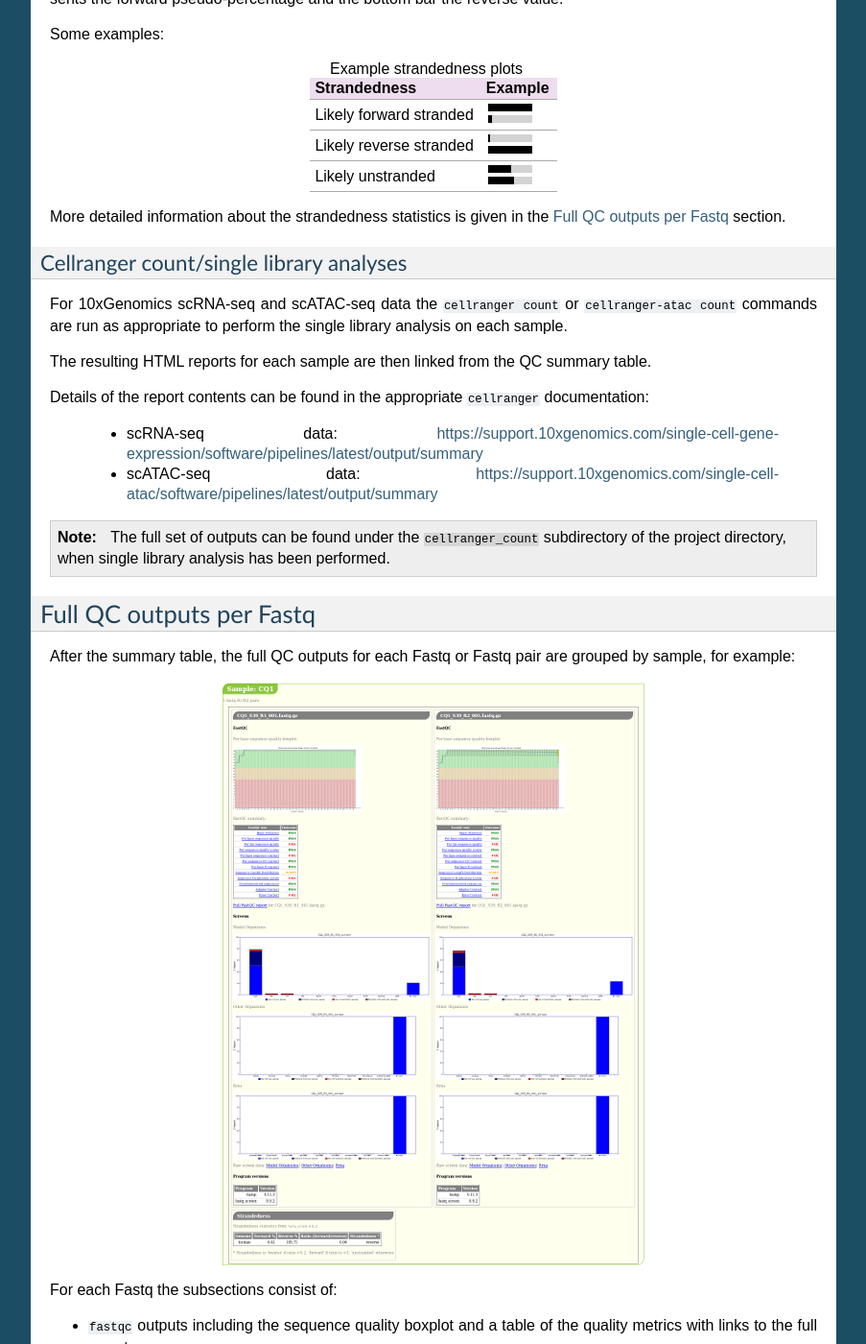
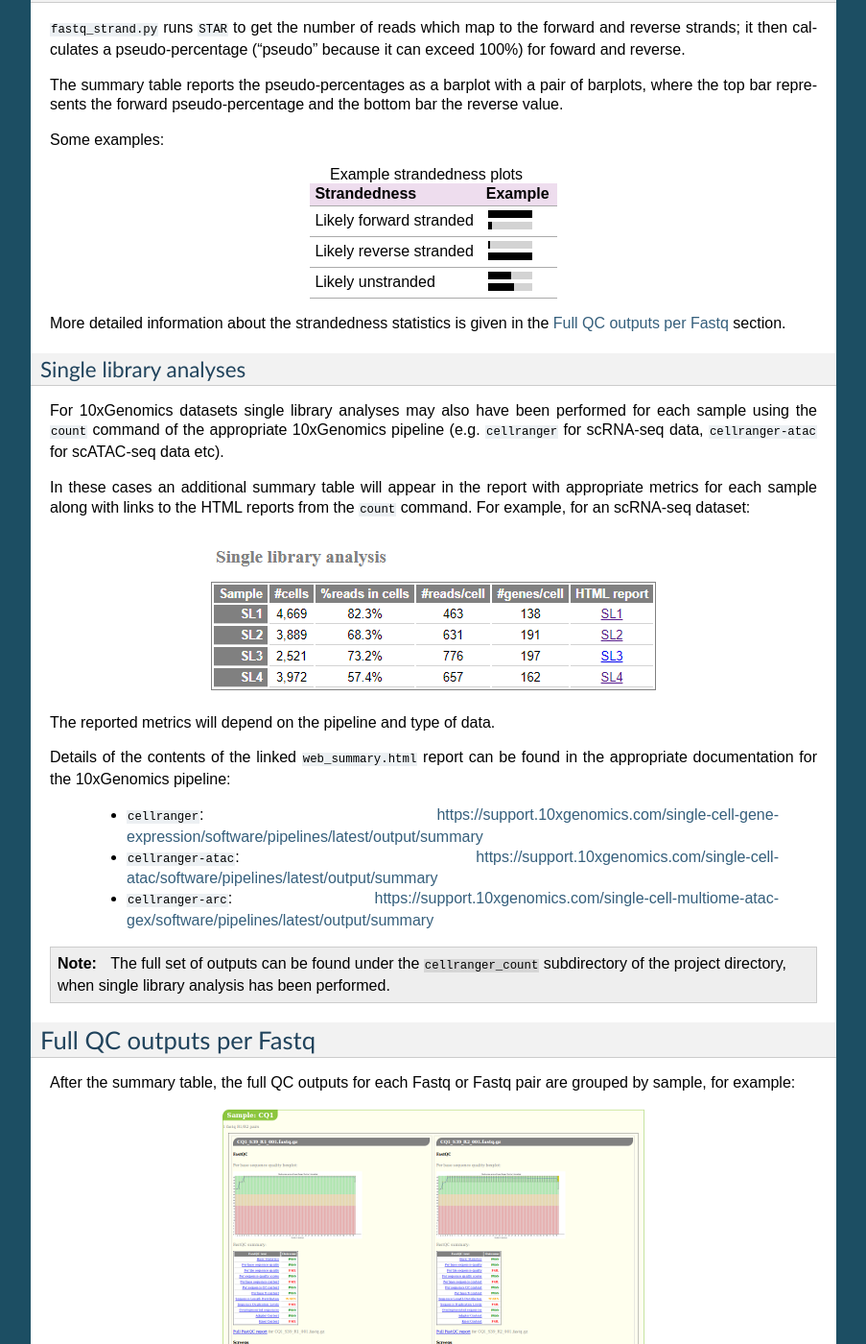
Before and after one commit to fls-bioinformatics-core/auto_process_ngs, a Sphinx documentation site: the page built from docs/source/output/qc_reports.rst, in a window 1280 px wide and 1400 px high, scrolled down 2916 px. Shown: the whole window at 96% size, without its empty margins (198-1101 px from the left). Built offline with Sphinx 7.4.7, drawn with Linux system fonts in a browser that asks for light colours; some of the changed text lies outside the part shown.

Commit message:
Update documentation on QC reports to include new single library summary table.

```diff
--- a/docs/source/output/qc_reports.rst
+++ b/docs/source/output/qc_reports.rst
@@ -52,7 +52,6 @@ The following data are shown:
 * :ref:`qc_report_fastqc_summary_plots`
 * :ref:`qc_report_fastq_screen_summary_plots`
 * :ref:`qc_report_strandedness`
-* :ref:`qc_report_cellranger_count`
 
 One purpose of this table is to help pick up on trends and identify
 any outliers within the dataset as a whole; hence the main function
@@ -65,6 +64,16 @@ The sample and Fastq names in the table link through to the
 full QC outputs for the sample or Fastqs in question; other items
 (e.g. the quality boxplots) link to the relevant parts of the full
 QC outputs section (see :ref:`qc_report_qc_outputs_per_fastq`).
+
+An additional summary table may appear after this one with details
+of outputs from 10xGenomics single library analyses (see
+:ref:`qc_report_single_library_analyses`).
+
+.. note::
+
+   In earlier versions of the QC reports, links to single library
+   analyses were appended directly to the main summary table, and
+   no separate sigle library analyses table was present.
 
 .. _qc_report_quality_boxplots:
 
@@ -150,23 +159,32 @@ Some examples:
 More detailed information about the strandedness statistics
 is given in the :ref:`qc_report_qc_outputs_per_fastq` section.
 
-.. _qc_report_cellranger_count:
+.. _qc_report_single_library_analyses:
 
-Cellranger count/single library analyses
-----------------------------------------
+Single library analyses
+-----------------------
 
-For 10xGenomics scRNA-seq and scATAC-seq data the ``cellranger count``
-or ``cellranger-atac count`` commands are run as appropriate to
-perform the single library analysis on each sample.
+For 10xGenomics datasets single library analyses may also have
+been performed for each sample using the ``count`` command of the
+appropriate 10xGenomics pipeline (e.g. ``cellranger`` for scRNA-seq
+data, ``cellranger-atac`` for scATAC-seq data etc).
 
-The resulting HTML reports for each sample are then linked from the
-QC summary table.
+In these cases an additional summary table will appear in the report
+with appropriate metrics for each sample along with links to the HTML
+reports from the ``count`` command. For example, for an scRNA-seq
+dataset:
 
-Details of the report contents can be found in the appropriate
-``cellranger`` documentation:
+.. image:: ../images/qc/qc_report_single_library_summary.png
+   :align: center
 
- * scRNA-seq data: https://support.10xgenomics.com/single-cell-gene-expression/software/pipelines/latest/output/summary
- * scATAC-seq data: https://support.10xgenomics.com/single-cell-atac/software/pipelines/latest/output/summary
+The reported metrics will depend on the pipeline and type of data.
+
+Details of the contents of the linked ``web_summary.html`` report can
+be found in the appropriate documentation for the 10xGenomics pipeline:
+
+ * ``cellranger``: https://support.10xgenomics.com/single-cell-gene-expression/software/pipelines/latest/output/summary
+ * ``cellranger-atac``: https://support.10xgenomics.com/single-cell-atac/software/pipelines/latest/output/summary
+ * ``cellranger-arc``: https://support.10xgenomics.com/single-cell-multiome-atac-gex/software/pipelines/latest/output/summary
 
 .. note::
 
```
Also changed, not shown: docs/source/images/qc/qc_report_single_library_summary.png (added).
